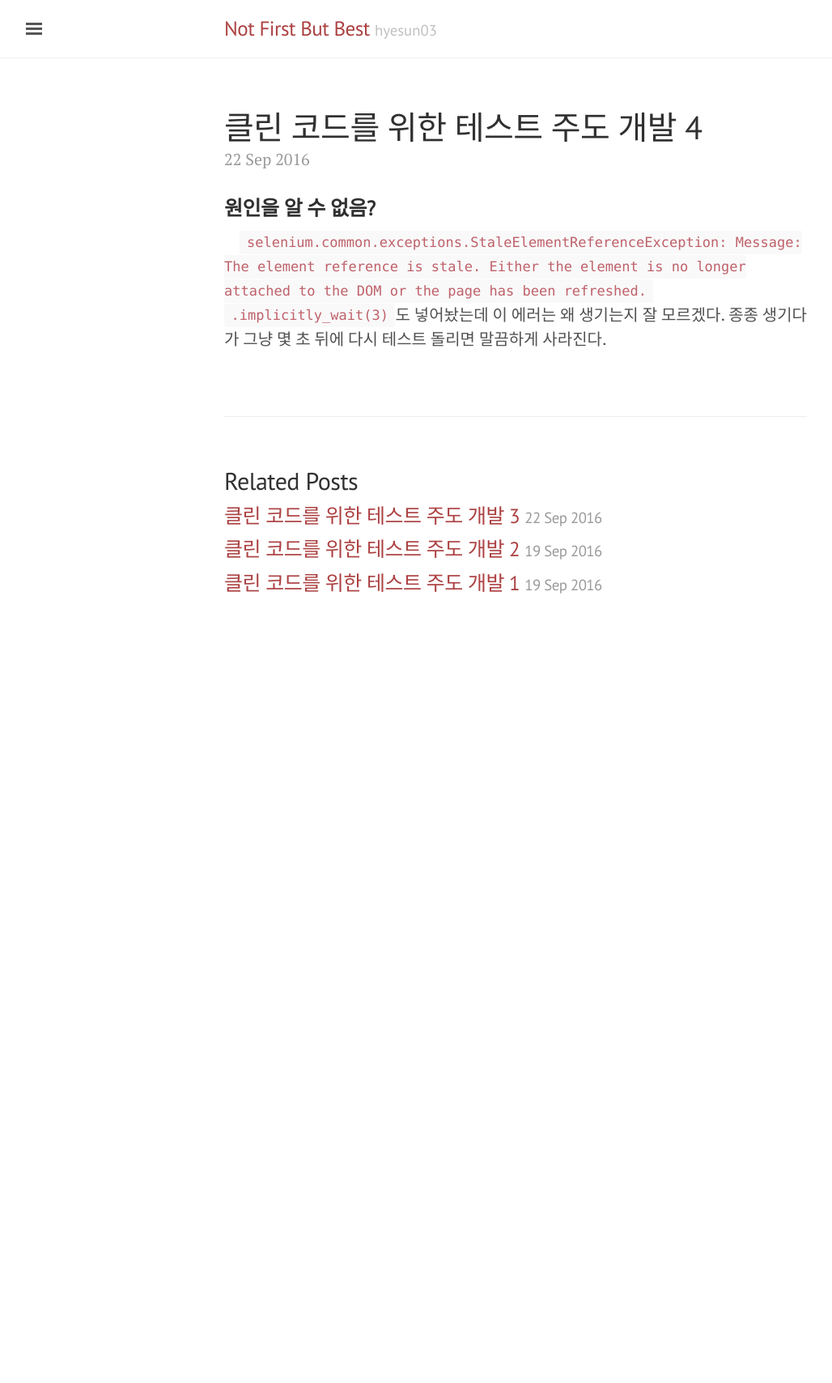
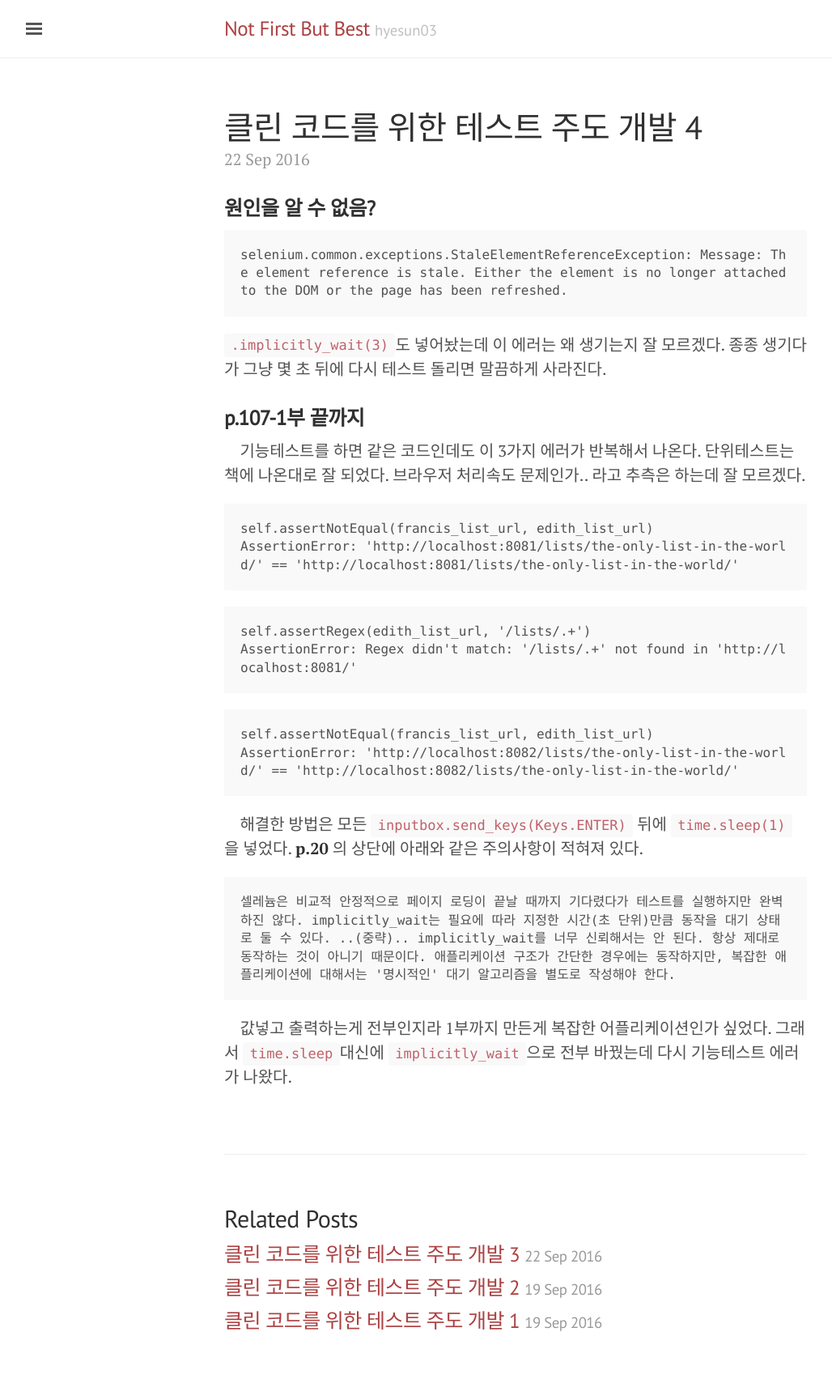
Before and after one commit to hyesun03/hyesun03.github.io, a Jekyll site: the page built from _posts/2016-09-22-djangoTDD04.md, in a window 1280 px wide. Shown: the whole page at 81% size, without its empty margins (3-1031 px from the left). Built offline with Jekyll 4.4.1, drawn with Linux system fonts in a browser that asks for light colours; comment, search, counter and statistics services are not loaded; before the commit the page ends 900 px from its top, so only the background shows below that.

Commit message:
tdd django 4 포스팅 끝

```diff
--- a/_posts/2016-09-22-djangoTDD04.md
+++ b/_posts/2016-09-22-djangoTDD04.md
@@ -4,11 +4,11 @@ title: 클린 코드를 위한 테스트 주도 개발 4
 comments: true
 ---
 ### **원인을 알 수 없음?**
-&nbsp;&nbsp;&nbsp; `selenium.common.exceptions.StaleElementReferenceException: Message: The element reference is stale. Either the element is no longer attached to the DOM or the page has been refreshed.`
+<pre>selenium.common.exceptions.StaleElementReferenceException: Message: The element reference is stale. Either the element is no longer attached to the DOM or the page has been refreshed.</pre>
 `.implicitly_wait(3)`도 넣어놨는데 이 에러는 왜 생기는지 잘 모르겠다. 종종 생기다가 그냥 몇 초 뒤에 다시 테스트 돌리면 말끔하게 사라진다.
 
-<!-- ### **p.107-111**
-&nbsp;&nbsp;&nbsp; 왜 인지 모르겠는데 같은 코드인데도 이 3가지 에러가 반복해서 나온다. 왜 인지 모르겠지만 **p.111** '필요없는 코드와 테스트 삭제' 까지 진행하면 에러없이 끝난다.
+### **p.107-1부 끝까지**
+&nbsp;&nbsp;&nbsp; 기능테스트를 하면 같은 코드인데도 이 3가지 에러가 반복해서 나온다. 단위테스트는 책에 나온대로 잘 되었다. 브라우저 처리속도 문제인가.. 라고 추측은 하는데 잘 모르겠다.
 <pre><code>self.assertNotEqual(francis_list_url, edith_list_url)
 AssertionError: 'http://localhost:8081/lists/the-only-list-in-the-world/' == 'http://localhost:8081/lists/the-only-list-in-the-world/'
 </code></pre>
@@ -17,4 +17,9 @@ AssertionError: 'http://localhost:8081/lists/the-only-list-in-the-world/' == 'ht
 AssertionError: Regex didn't match: '/lists/.+' not found in 'http://localhost:8081/'</code></pre>
 
 <pre><code>self.assertNotEqual(francis_list_url, edith_list_url)
-AssertionError: 'http://localhost:8082/lists/the-only-list-in-the-world/' == 'http://localhost:8082/lists/the-only-list-in-the-world/'</code></pre> -->
+AssertionError: 'http://localhost:8082/lists/the-only-list-in-the-world/' == 'http://localhost:8082/lists/the-only-list-in-the-world/'</code></pre>
+
+&nbsp;&nbsp;&nbsp; 해결한 방법은 모든 `inputbox.send_keys(Keys.ENTER)` 뒤에 `time.sleep(1)`을 넣었다. **p.20** 의 상단에 아래와 같은 주의사항이 적혀져 있다.
+<pre>셀레늄은 비교적 안정적으로 페이지 로딩이 끝날 때까지 기다렸다가 테스트를 실행하지만 완벽하진 않다. implicitly_wait는 필요에 따라 지정한 시간(초 단위)만큼 동작을 대기 상태로 둘 수 있다. ..(중략).. implicitly_wait를 너무 신뢰해서는 안 된다. 항상 제대로 동작하는 것이 아니기 때문이다. 애플리케이션 구조가 간단한 경우에는 동작하지만, 복잡한 애플리케이션에 대해서는 '명시적인' 대기 알고리즘을 별도로 작성해야 한다.</pre>
+
+&nbsp;&nbsp;&nbsp; 값넣고 출력하는게 전부인지라 1부까지 만든게 복잡한 어플리케이션인가 싶었다. 그래서 `time.sleep`대신에 `implicitly_wait`으로 전부 바꿨는데 다시 기능테스트 에러가 나왔다.
```
